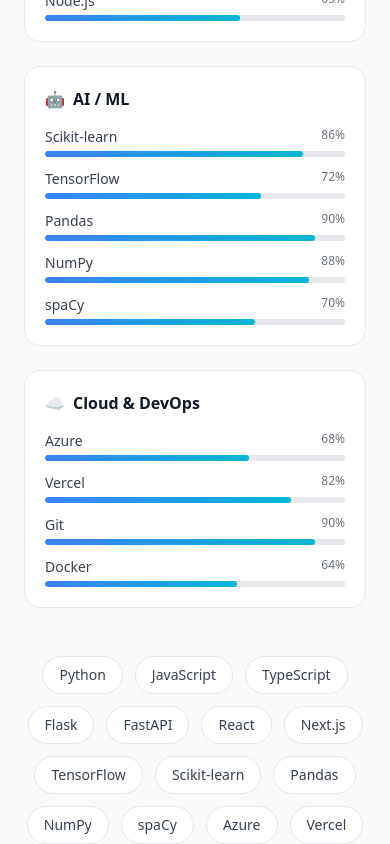
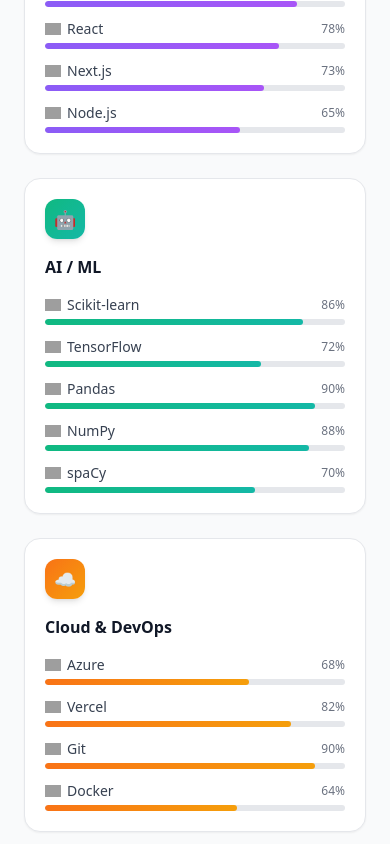
Before and after one commit to Tony-Stone-Code/portfolio, a Next.js app: page / in a window 390 px wide. Shown: the part 8360-9204 px from the top of the page. Built offline with nearby package versions, Linux system fonts and the light colour scheme; grey boxes are pictures that could not be loaded.

Commit message:
Remove GitHub Stats section, add 3D interactive skill icons, improve mobile responsiveness
Co-authored-by: Tony-Stone-Code <152708633+Tony-Stone-Code@users.noreply.github.com>

```diff
--- a/app/page.tsx
+++ b/app/page.tsx
@@ -5,7 +5,6 @@ import Services from '@/components/services/Services'
 import Projects from '@/components/projects/Projects'
 import GammaCube from '@/components/gammacube/GammaCube'
 import Skills from '@/components/skills/Skills'
-import GitHubStats from '@/components/github-stats/GitHubStats'
 import Testimonials from '@/components/testimonials/Testimonials'
 import FAQ from '@/components/faq/FAQ'
 import Contact from '@/components/contact/Contact'
@@ -35,9 +34,6 @@ export default function Home() {
       <section id="skills">
         <Skills />
       </section>
-      <section id="github">
-        <GitHubStats />
-      </section>
       <section id="testimonials">
         <Testimonials />
       </section>
--- a/components/skills/Skills.tsx
+++ b/components/skills/Skills.tsx
@@ -1,52 +1,112 @@
 'use client'
-import { motion } from 'framer-motion'
+import { useRef } from 'react'
+import Image from 'next/image'
+import { motion, useMotionValue, useTransform, useSpring } from 'framer-motion'
 
-type Skill = { name: string; level?: number }
+// Devicon CDN helper
+const devicon = (name: string, variant = 'original') =>
+  `https://cdn.jsdelivr.net/gh/devicons/devicon@latest/icons/${name}/${name}-${variant}.svg`
 
-const categories: { label: string; emoji: string; skills: Skill[] }[] = [
+type Skill = { name: string; level: number; icon: string }
+
+const categories: { label: string; emoji: string; color: string; skills: Skill[] }[] = [
   {
     label: 'Languages',
     emoji: '💻',
+    color: 'from-blue-500 to-cyan-500',
     skills: [
-      { name: 'Python', level: 92 },
-      { name: 'JavaScript', level: 80 },
-      { name: 'TypeScript', level: 72 },
-      { name: 'SQL', level: 78 },
+      { name: 'Python',     level: 92, icon: devicon('python') },
+      { name: 'JavaScript', level: 80, icon: devicon('javascript') },
+      { name: 'TypeScript', level: 72, icon: devicon('typescript') },
+      { name: 'SQL',        level: 78, icon: devicon('postgresql') },
     ],
   },
   {
     label: 'Frameworks',
     emoji: '🛠️',
+    color: 'from-violet-500 to-purple-500',
     skills: [
-      { name: 'Flask', level: 88 },
-      { name: 'FastAPI', level: 84 },
-      { name: 'React', level: 78 },
-      { name: 'Next.js', level: 73 },
-      { name: 'Node.js', level: 65 },
+      { name: 'Flask',   level: 88, icon: devicon('flask', 'original-wordmark') },
+      { name: 'FastAPI', level: 84, icon: devicon('fastapi') },
+      { name: 'React',   level: 78, icon: devicon('react') },
+      { name: 'Next.js', level: 73, icon: devicon('nextjs') },
+      { name: 'Node.js', level: 65, icon: devicon('nodejs') },
     ],
   },
   {
     label: 'AI / ML',
     emoji: '🤖',
+    color: 'from-emerald-500 to-teal-500',
     skills: [
-      { name: 'Scikit-learn', level: 86 },
-      { name: 'TensorFlow', level: 72 },
-      { name: 'Pandas', level: 90 },
-      { name: 'NumPy', level: 88 },
-      { name: 'spaCy', level: 70 },
+      { name: 'Scikit-learn',  level: 86, icon: devicon('scikitlearn') },
+      { name: 'TensorFlow',    level: 72, icon: devicon('tensorflow') },
+      { name: 'Pandas',        level: 90, icon: devicon('pandas') },
+      { name: 'NumPy',         level: 88, icon: devicon('numpy') },
+      { name: 'spaCy',         level: 70, icon: devicon('python', 'plain') },
     ],
   },
   {
     label: 'Cloud & DevOps',
     emoji: '☁️',
+    color: 'from-orange-500 to-amber-500',
     skills: [
-      { name: 'Azure', level: 68 },
-      { name: 'Vercel', level: 82 },
-      { name: 'Git', level: 90 },
-      { name: 'Docker', level: 64 },
+      { name: 'Azure',  level: 68, icon: devicon('azure') },
+      { name: 'Vercel', level: 82, icon: devicon('vercel') },
+      { name: 'Git',    level: 90, icon: devicon('git') },
+      { name: 'Docker', level: 64, icon: devicon('docker') },
     ],
   },
 ]
+
+const allBadges: { name: string; icon: string }[] = [
+  { name: 'Python',       icon: devicon('python') },
+  { name: 'JavaScript',   icon: devicon('javascript') },
+  { name: 'TypeScript',   icon: devicon('typescript') },
+  { name: 'Flask',        icon: devicon('flask', 'original-wordmark') },
+  { name: 'FastAPI',      icon: devicon('fastapi') },
+  { name: 'React',        icon: devicon('react') },
+  { name: 'Next.js',      icon: devicon('nextjs') },
+  { name: 'TensorFlow',   icon: devicon('tensorflow') },
+  { name: 'Scikit-learn', icon: devicon('scikitlearn') },
+  { name: 'Pandas',       icon: devicon('pandas') },
+  { name: 'NumPy',        icon: devicon('numpy') },
+  { name: 'Azure',        icon: devicon('azure') },
+  { name: 'Vercel',       icon: devicon('vercel') },
+  { name: 'Docker',       icon: devicon('docker') },
+  { name: 'Git',          icon: devicon('git') },
+  { name: 'SQL',          icon: devicon('postgresql') },
+  { name: 'Node.js',      icon: devicon('nodejs') },
+]
+
+// 3-D tilt card wrapper
+function TiltCard({ children, className }: { children: React.ReactNode; className?: string }) {
+  const ref = useRef<HTMLDivElement>(null)
+  const x = useMotionValue(0)
+  const y = useMotionValue(0)
+  const rotateX = useSpring(useTransform(y, [-60, 60], [8, -8]), { stiffness: 200, damping: 25 })
+  const rotateY = useSpring(useTransform(x, [-60, 60], [-8, 8]), { stiffness: 200, damping: 25 })
+
+  const onMove = (e: React.MouseEvent<HTMLDivElement>) => {
+    const r = ref.current?.getBoundingClientRect()
+    if (!r) return
+    x.set(e.clientX - r.left - r.width / 2)
+    y.set(e.clientY - r.top - r.height / 2)
+  }
+  const onLeave = () => { x.set(0); y.set(0) }
+
+  return (
+    <motion.div
+      ref={ref}
+      onMouseMove={onMove}
+      onMouseLeave={onLeave}
+      style={{ rotateX, rotateY, transformStyle: 'preserve-3d', perspective: 600 }}
+      whileHover={{ scale: 1.03 }}
+      className={className}
+    >
+      {children}
+    </motion.div>
+  )
+}
 
 export default function Skills() {
   return (
@@ -70,7 +130,8 @@ export default function Skills() {
           </p>
         </motion.div>
 
-        <div className="grid sm:grid-cols-2 lg:grid-cols-4 gap-6">
+        {/* Category cards */}
+        <div className="grid grid-cols-1 sm:grid-cols-2 lg:grid-cols-4 gap-6">
           {categories.map((cat, ci) => (
             <motion.div
               key={cat.label}
@@ -78,18 +139,34 @@ export default function Skills() {
               whileInView={{ opacity: 1, y: 0 }}
               viewport={{ once: true }}
               transition={{ delay: ci * 0.1 }}
-              className="bg-white dark:bg-gray-950 border border-gray-200 dark:border-gray-800 rounded-2xl p-5"
             >
-              <h3 className="text-base font-bold text-gray-900 dark:text-white mb-4 flex items-center gap-2">
-                <span>{cat.emoji}</span> {cat.label}
+              <TiltCard className="h-full bg-white dark:bg-gray-950 border border-gray-200 dark:border-gray-800 rounded-2xl p-5 shadow-sm hover:shadow-lg transition-shadow">
+                {/* Category header */}
+                <div className={`w-10 h-10 rounded-xl bg-gradient-to-br ${cat.color} flex items-center justify-center mb-4 shadow-md`}>
+                  <span className="text-lg">{cat.emoji}</span>
+                </div>
+                <h3 className="text-base font-bold text-gray-900 dark:text-white mb-4">
+                  {cat.label}
                 </h3>
+
+                {/* Skill rows */}
                 <div className="space-y-3">
                   {cat.skills.map((skill, si) => (
                     <div key={skill.name}>
-                    <div className="flex justify-between mb-1">
+                      <div className="flex items-center justify-between mb-1">
+                        <div className="flex items-center gap-1.5">
+                          <Image
+                            src={skill.icon}
+                            alt={skill.name}
+                            width={16}
+                            height={16}
+                            className="w-4 h-4 object-contain"
+                            unoptimized
+                          />
                           <span className="text-sm text-gray-700 dark:text-gray-300">
                             {skill.name}
                           </span>
+                        </div>
                         <span className="text-xs text-gray-500">{skill.level}%</span>
                       </div>
                       <div className="h-1.5 bg-gray-200 dark:bg-gray-800 rounded-full overflow-hidden">
@@ -98,17 +175,18 @@ export default function Skills() {
                           whileInView={{ width: `${skill.level}%` }}
                           viewport={{ once: true }}
                           transition={{ duration: 0.8, delay: ci * 0.1 + si * 0.05 }}
-                        className="h-full rounded-full bg-gradient-to-r from-blue-500 to-cyan-500"
+                          className={`h-full rounded-full bg-gradient-to-r ${cat.color}`}
                         />
                       </div>
                     </div>
                   ))}
                 </div>
+              </TiltCard>
             </motion.div>
           ))}
         </div>
 
-        {/* Badge cloud */}
+        {/* Badge cloud with icons */}
         <motion.div
           initial={{ opacity: 0, y: 20 }}
           whileInView={{ opacity: 1, y: 0 }}
@@ -116,17 +194,21 @@ export default function Skills() {
           transition={{ delay: 0.4 }}
           className="mt-12 flex flex-wrap justify-center gap-3"
         >
-          {[
-            'Python', 'JavaScript', 'TypeScript', 'Flask', 'FastAPI', 'React',
-            'Next.js', 'TensorFlow', 'Scikit-learn', 'Pandas', 'NumPy', 'spaCy',
-            'Azure', 'Vercel', 'Docker', 'Git', 'SQL', 'Node.js',
-          ].map((skill) => (
+          {allBadges.map((badge) => (
             <motion.span
-              key={skill}
-              whileHover={{ scale: 1.1 }}
-              className="px-4 py-2 rounded-full text-sm font-medium bg-white dark:bg-gray-800 border border-gray-200 dark:border-gray-700 text-gray-700 dark:text-gray-300 hover:border-blue-500 hover:text-blue-500 transition-colors cursor-default"
+              key={badge.name}
+              whileHover={{ scale: 1.12, y: -3 }}
+              className="flex items-center gap-2 px-4 py-2 rounded-full text-sm font-medium bg-white dark:bg-gray-800 border border-gray-200 dark:border-gray-700 text-gray-700 dark:text-gray-300 hover:border-blue-500 hover:text-blue-500 transition-colors cursor-default shadow-sm"
             >
-              {skill}
+              <Image
+                src={badge.icon}
+                alt={badge.name}
+                width={18}
+                height={18}
+                className="w-[18px] h-[18px] object-contain"
+                unoptimized
+              />
+              {badge.name}
             </motion.span>
           ))}
         </motion.div>
--- a/next.config.js
+++ b/next.config.js
@@ -4,15 +4,12 @@ const nextConfig = {
     remotePatterns: [
       {
         protocol: 'https',
-        hostname: 'github-readme-stats.vercel.app',
+        hostname: 'avatars.githubusercontent.com',
       },
       {
         protocol: 'https',
-        hostname: 'streak-stats.demolab.com',
-      },
-      {
-        protocol: 'https',
-        hostname: 'avatars.githubusercontent.com',
+        hostname: 'cdn.jsdelivr.net',
+        pathname: '/gh/devicons/**',
       },
     ],
   },
```
Lines whose indentation alone changed are shown as unchanged.
